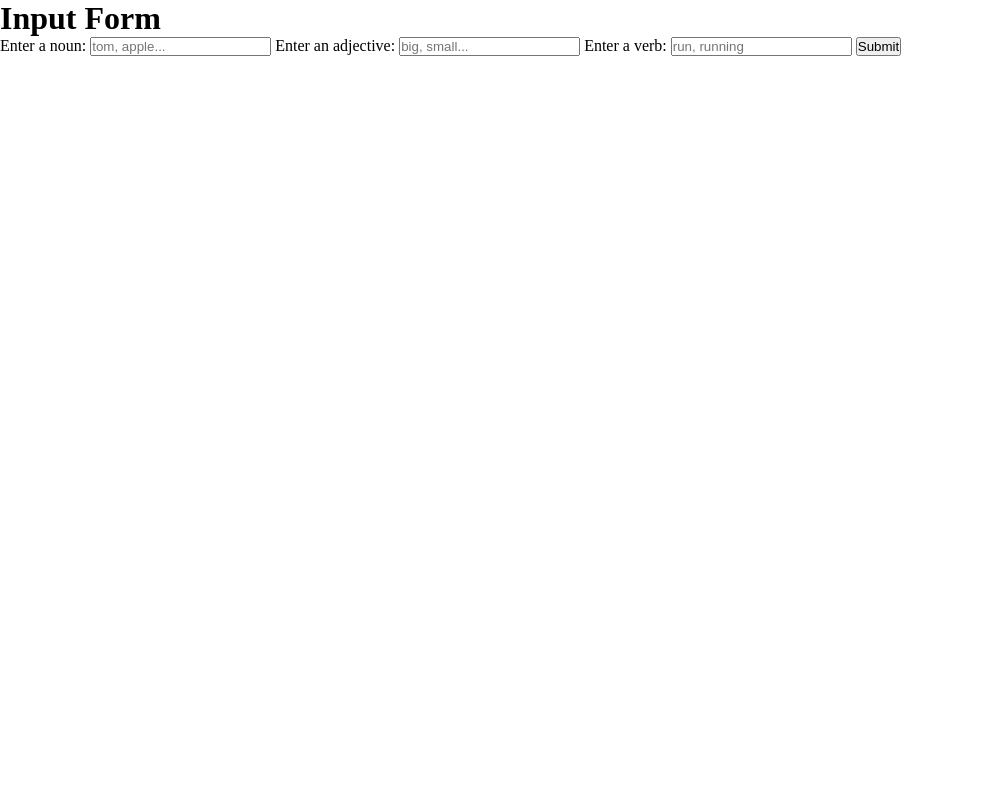
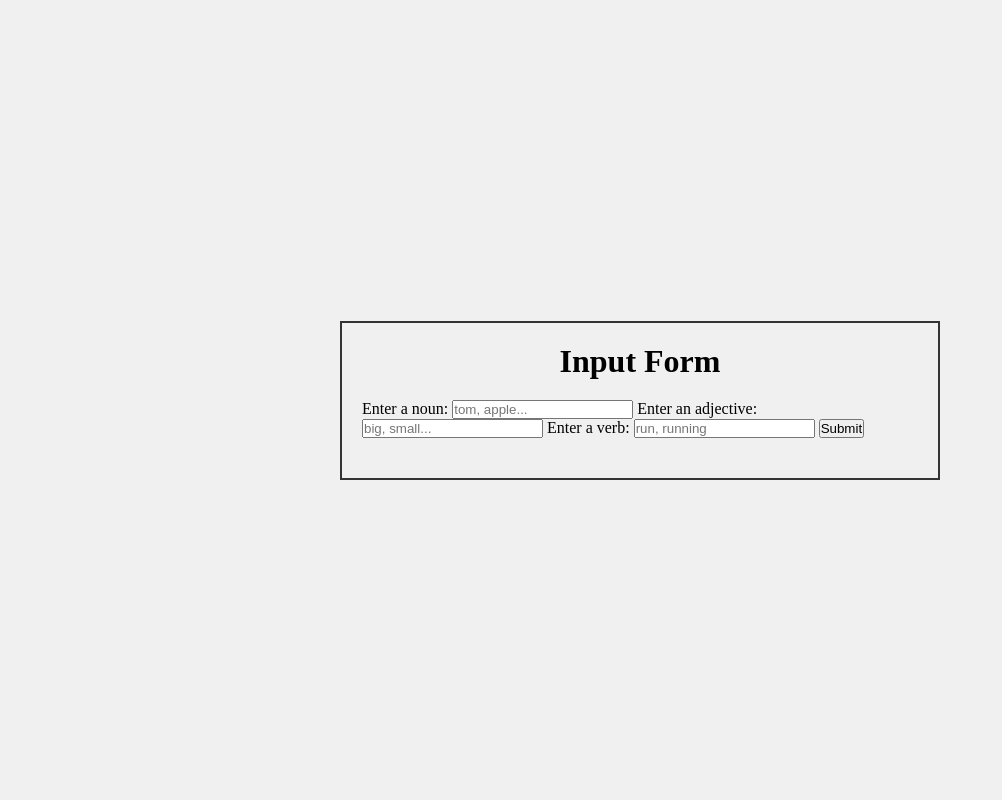
Before and after one commit to kobebuckley/madlibsTutorial, a Flask app: page / in a window 1280 px wide. Shown: the whole page, without its empty margins (0-1002 px from the left). Run offline with Flask 3, Linux system fonts and the light colour scheme.

Commit message:
css now connected properly

```diff
--- /dev/null
+++ b/static/styles.css
@@ -0,0 +1,46 @@
+* { /* Setting up page to have a fresh start for styling */
+    margin: 0;
+    padding: 0;
+    box-sizing: border-box;
+
+}
+
+body {
+    display: flex;
+    justify-content: center;
+    align-items: center;
+    height: 100vh;
+    background-color: #f0f0f0;
+}
+
+
+.content-box {
+    border: 2px solid #333;
+    padding: 20px;
+    width: 80%;
+    max-width: 600px;
+}
+
+h1 {
+    text-align: center;
+    margin-bottom: 20px;
+}
+
+form,
+#errorSection,
+#validSection {
+    margin-bottom: 20px;
+}
+
+#validSection {
+    text-align: center;
+    margin-top: 20px;
+}
+
+
+#validSection img {
+    max-width: 500px;
+    max-height: 500px;
+    width: auto;
+    height: auto;
+}
--- a/styles.css
+++ /dev/null
@@ -1,5 +0,0 @@
-* { /* Setting up page to have a fresh start for styling */
-    margin: 0;
-    padding: 0;
-    box-sizing: border-box;
-}
--- a/templates/index.html
+++ b/templates/index.html
@@ -2,9 +2,11 @@
 <html>
 <head>
     <title>User Input Form</title>
-    <link rel="stylesheet" href="styles.css">
+    <link rel="stylesheet" href="{{ url_for('static', filename='styles.css') }}">
 </head>
 <body>
+    <div class="content-box">
+
         <h1>Input Form</h1>
 
         <form action="/story-val" method="post">
@@ -33,9 +35,9 @@
         <div id="validSection">
             {% if valid_noun and valid_adjective and valid_verb %}
             <p>{{ randomStory }}</p>
-            <img src="{{ image_url }}" alt="image of ai input" size="500x500">
+            <img src="{{ image_url }}" alt="image of ai input">
             {% endif %}
         </div>
-
-
+    </div>
+</body>
         </html>
```
Lines whose indentation alone changed are shown as unchanged.
